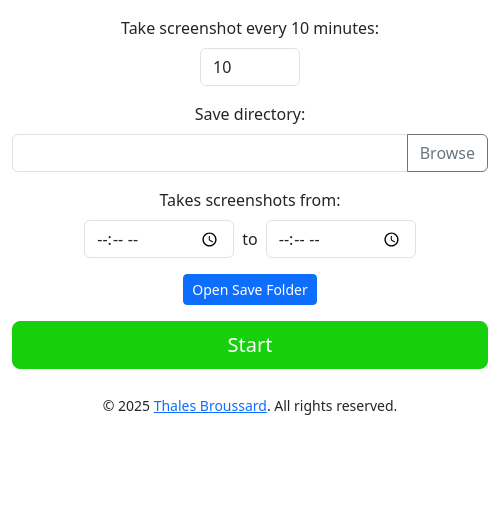
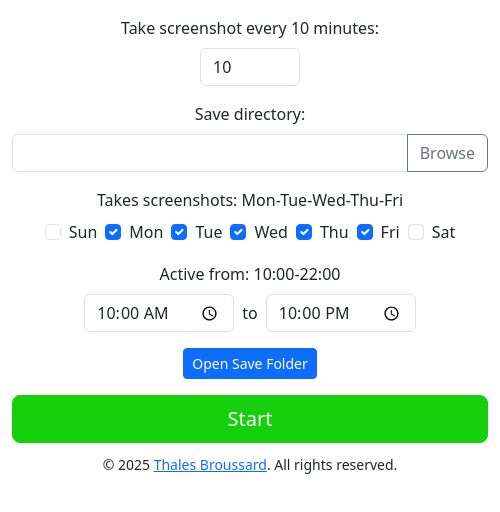
Before and after one commit to thalesbros/Automatic-Screenshot-App, an Electron app: page index.html in a window 500 px wide. Shown: the part 84-596 px from the top of the page. Drawn offline with nearby package versions, Linux system fonts and the light colour scheme; no server answers.

Commit message:
Version 1.0.1 Release Notes
## New Feature: Weekday Selection
- Added functionality for users to select specific weekdays on which screenshots are taken.
- The app now checks if today's day is selected before capturing a screenshot.

## Improvements
- Enhanced logging for allowed time and day checks.
- Minor bug fixes and performance improvements.

Enjoy the update!

```diff
--- a/index.html
+++ b/index.html
@@ -29,6 +29,7 @@
     <div class="container py-4">
         <h1 class="mb-4 text-center">Automatic Screenshot App</h1>
         <hr>
+        <!-- Interval Input -->
         <div class="mb-3 text-center">
             <label for="interval" class="form-label">
                 Take screenshot every <span id="intervalValue">10</span> minutes:
@@ -36,6 +37,7 @@
             <input type="number" id="interval" class="form-control mx-auto" value="10" min="5" max="60" step="5"
                 style="width: 100px;" required>
         </div>
+        <!-- Save Directory -->
         <div class="mb-3 text-center">
             <label for="directory" class="form-label">Save directory:</label>
             <div class="input-group">
@@ -43,54 +45,69 @@
                 <button id="browse" class="btn btn-outline-secondary" type="button">Browse</button>
             </div>
         </div>
+        <!-- Days of the Week Checkboxes -->
         <div class="mb-3 text-center">
-            <label class="form-label d-block">Takes screenshots from:</label>
+            <label class="form-label d-block" id="daysLabel">Takes screenshots:</label>
+            <div class="d-inline-flex flex-wrap justify-content-center">
+                <div class="form-check mx-1">
+                    <input class="form-check-input" type="checkbox" value="Sun" id="daySun">
+                    <label class="form-check-label" for="daySun">Sun</label>
+                </div>
+                <div class="form-check mx-1">
+                    <input class="form-check-input" type="checkbox" value="Mon" id="dayMon" checked>
+                    <label class="form-check-label" for="dayMon">Mon</label>
+                </div>
+                <div class="form-check mx-1">
+                    <input class="form-check-input" type="checkbox" value="Tue" id="dayTue" checked>
+                    <label class="form-check-label" for="dayTue">Tue</label>
+                </div>
+                <div class="form-check mx-1">
+                    <input class="form-check-input" type="checkbox" value="Wed" id="dayWed" checked>
+                    <label class="form-check-label" for="dayWed">Wed</label>
+                </div>
+                <div class="form-check mx-1">
+                    <input class="form-check-input" type="checkbox" value="Thu" id="dayThu" checked>
+                    <label class="form-check-label" for="dayThu">Thu</label>
+                </div>
+                <div class="form-check mx-1">
+                    <input class="form-check-input" type="checkbox" value="Fri" id="dayFri" checked>
+                    <label class="form-check-label" for="dayFri">Fri</label>
+                </div>
+                <div class="form-check mx-1">
+                    <input class="form-check-input" type="checkbox" value="Sat" id="daySat">
+                    <label class="form-check-label" for="daySat">Sat</label>
+                </div>
+            </div>
+        </div>
+        <!-- Time Inputs -->
+        <div class="mb-3 text-center">
+            <label class="form-label d-block" id="timeLabel">Active from:</label>
             <div class="d-inline-flex align-items-center">
-                <!-- The native time picker will display in 24-hour or AM/PM format according to your system settings -->
                 <input type="time" id="startTime" class="form-control" style="width: 150px;" required>
                 <span class="mx-2">to</span>
                 <input type="time" id="endTime" class="form-control" style="width: 150px;" required>
             </div>
         </div>
-        <!-- Centered "Open Save Folder" button -->
+        <!-- Open Save Folder Button -->
         <div class="mb-3 text-center">
             <button id="open-folder" class="btn btn-primary btn-sm">Open Save Folder</button>
         </div>
-        <!-- Full-width, large toggle button -->
+        <!-- Toggle Button -->
         <button id="toggle" class="btn btn-success btn-lg w-100">Start</button>
+    </div>
 
-        <footer class="text-center mt-4">
-            <small>&copy; 2025 <a href="#" id="external-link">Thales Broussard</a>. All rights reserved.</small>
-        </footer>
+    <div class="container text-center" style="margin-top: -15px;">
+        <small>&copy; 2025 <a href="#" id="author-link">Thales Broussard</a>. All rights reserved.</small>
     </div>
+
+
     <!-- Local Bootstrap JS bundle -->
     <script src="./node_modules/bootstrap/dist/js/bootstrap.bundle.min.js"></script>
     <script src="renderer.js"></script>
     <script>
-        //Dynamically updates the X interval minutes
-        document.addEventListener('DOMContentLoaded', function () {
-                const intervalInput = document.getElementById('interval');
-                const intervalValueSpan = document.getElementById('intervalValue');
-
-                // If a saved interval exists, update the input with that value
-                const savedInterval = localStorage.getItem('lastInterval');
-                if (savedInterval) {
-                    intervalInput.value = savedInterval;
-                }
-
-                // Immediately update the label to match the input's value
-                intervalValueSpan.textContent = intervalInput.value;
-
-                // Update the label in real time when the input changes
-                intervalInput.addEventListener('input', function () {
-                    intervalValueSpan.textContent = intervalInput.value;
-                });
-            });
-    </script>
-    <script>
-        //Open website link in default browser
+        // Open external link in the default browser
         const { shell } = require('electron');
-        document.getElementById('external-link').addEventListener('click', function (e) {
+        document.getElementById('author-link').addEventListener('click', function (e) {
             e.preventDefault();
             shell.openExternal('https://www.thalesbroussard.com');
         });
--- a/renderer.js
+++ b/renderer.js
@@ -1,48 +1,94 @@
 const { ipcRenderer } = require('electron');
 
 const intervalInput = document.getElementById('interval');
+const intervalValueSpan = document.getElementById('intervalValue');
 const directoryInput = document.getElementById('directory');
 const browseButton = document.getElementById('browse');
 const toggleButton = document.getElementById('toggle');
 const openFolderButton = document.getElementById('open-folder');
 const startTimeInput = document.getElementById('startTime');
 const endTimeInput = document.getElementById('endTime');
+const timeLabel = document.getElementById('timeLabel');
+const daysLabel = document.getElementById('daysLabel');
 
 let isRunning = false;
+const days = ["Sun", "Mon", "Tue", "Wed", "Thu", "Fri", "Sat"];
 
-window.addEventListener('DOMContentLoaded', async () => {
-    // Retrieve and set the saved directory
+// Update interval label
+document.addEventListener('DOMContentLoaded', () => {
+    // Load saved interval if exists
+    const savedInterval = localStorage.getItem('lastInterval');
+    if (savedInterval) {
+        intervalInput.value = savedInterval;
+    }
+    intervalValueSpan.textContent = intervalInput.value;
+
+    intervalInput.addEventListener('input', () => {
+        intervalValueSpan.textContent = intervalInput.value;
+        localStorage.setItem('lastInterval', intervalInput.value);
+    });
+
+    // Load saved directory or default folder
     const lastFolder = localStorage.getItem('lastFolder');
     if (lastFolder) {
         directoryInput.value = lastFolder;
     } else {
-        const defaultDir = await ipcRenderer.invoke('get-default-folder');
+        ipcRenderer.invoke('get-default-folder').then(defaultDir => {
             if (defaultDir) {
                 directoryInput.value = defaultDir;
                 localStorage.setItem('lastFolder', defaultDir);
             }
+        });
     }
-    // Retrieve and set the saved interval
-    const lastInterval = localStorage.getItem('lastInterval');
-    if (lastInterval) {
-        intervalInput.value = lastInterval;
+
+    // Load saved time values or set defaults to 10:00 and 22:00
+    const savedStartTime = localStorage.getItem('lastStartTime');
+    const savedEndTime = localStorage.getItem('lastEndTime');
+    if (savedStartTime) {
+        startTimeInput.value = savedStartTime;
+    } else {
+        startTimeInput.value = "10:00";
+        localStorage.setItem('lastStartTime', "10:00");
     }
-    // Retrieve and set the saved start time or set default to 09:00 (military format)
-    const lastStartTime = localStorage.getItem('lastStartTime');
-    if (lastStartTime) {
-        startTimeInput.value = lastStartTime;
+    if (savedEndTime) {
+        endTimeInput.value = savedEndTime;
     } else {
-        startTimeInput.value = "09:00";
-        localStorage.setItem('lastStartTime', "09:00");
+        endTimeInput.value = "22:00";
+        localStorage.setItem('lastEndTime', "22:00");
     }
-    // Retrieve and set the saved end time or set default to 17:00 (military format)
-    const lastEndTime = localStorage.getItem('lastEndTime');
-    if (lastEndTime) {
-        endTimeInput.value = lastEndTime;
+    updateTimeLabel();
+
+    startTimeInput.addEventListener('input', updateTimeLabel);
+    endTimeInput.addEventListener('input', updateTimeLabel);
+
+    // Load saved days or set default (Mon-Fri)
+    const savedDays = localStorage.getItem('lastDays');
+    if (savedDays) {
+        let selected = JSON.parse(savedDays);
+        days.forEach(day => {
+            const cb = document.getElementById('day' + day);
+            if (cb) {
+                cb.checked = selected.includes(day);
+            }
+        });
     } else {
-        endTimeInput.value = "17:00";
-        localStorage.setItem('lastEndTime', "17:00");
+        // Default: Mon-Fri
+        ["Mon", "Tue", "Wed", "Thu", "Fri"].forEach(day => {
+            const cb = document.getElementById('day' + day);
+            if (cb) {
+                cb.checked = true;
             }
+        });
+    }
+    updateDaysLabel();
+
+    // Add change listeners to day checkboxes
+    days.forEach(day => {
+        const cb = document.getElementById('day' + day);
+        if (cb) {
+            cb.addEventListener('change', updateDaysLabel);
+        }
+    });
 });
 
 browseButton.addEventListener('click', async () => {
@@ -68,6 +114,7 @@ toggleButton.addEventListener('click', () => {
         const directory = directoryInput.value;
         const startTime = startTimeInput.value;
         const endTime = endTimeInput.value;
+        const daysFromRenderer = JSON.parse(localStorage.getItem('lastDays')) || [];
         if (!interval || interval < 1) {
             alert('Please enter a valid interval.');
             return;
@@ -80,13 +127,7 @@ toggleButton.addEventListener('click', () => {
             alert('Please enter valid start and end times.');
             return;
         }
-        // Save all input values for next launch
-        localStorage.setItem('lastFolder', directory);
-        localStorage.setItem('lastInterval', interval);
-        localStorage.setItem('lastStartTime', startTime);
-        localStorage.setItem('lastEndTime', endTime);
-
-        ipcRenderer.send('start-screenshot', interval, directory, startTime, endTime);
+        ipcRenderer.send('start-screenshot', interval, directory, startTime, endTime, daysFromRenderer);
         toggleButton.textContent = 'Stop';
         toggleButton.classList.remove('btn-success');
         toggleButton.classList.add('btn-danger');
@@ -99,6 +140,31 @@ toggleButton.addEventListener('click', () => {
     isRunning = !isRunning;
 });
 
+
 ipcRenderer.on('menu-toggle', () => {
     toggleButton.click();
 });
+
+// Update the time label and save to localStorage
+function updateTimeLabel() {
+    timeLabel.textContent = 'Active from: ' + startTimeInput.value + '-' + endTimeInput.value;
+    localStorage.setItem('lastStartTime', startTimeInput.value);
+    localStorage.setItem('lastEndTime', endTimeInput.value);
+}
+
+// Update the days label based on selected checkboxes and save to localStorage
+function updateDaysLabel() {
+    let selected = [];
+    days.forEach(day => {
+        const cb = document.getElementById('day' + day);
+        if (cb && cb.checked) {
+            selected.push(day);
+        }
+    });
+    if (selected.length > 0) {
+        daysLabel.textContent = 'Takes screenshots: ' + selected.join('-');
+    } else {
+        daysLabel.textContent = 'Takes screenshots: None selected';
+    }
+    localStorage.setItem('lastDays', JSON.stringify(selected));
+}
```
Also changed, not shown: main.js (+29 -6 lines), package.json (+11 -3 lines), 1 other file. Lines whose indentation alone changed are shown as unchanged.
